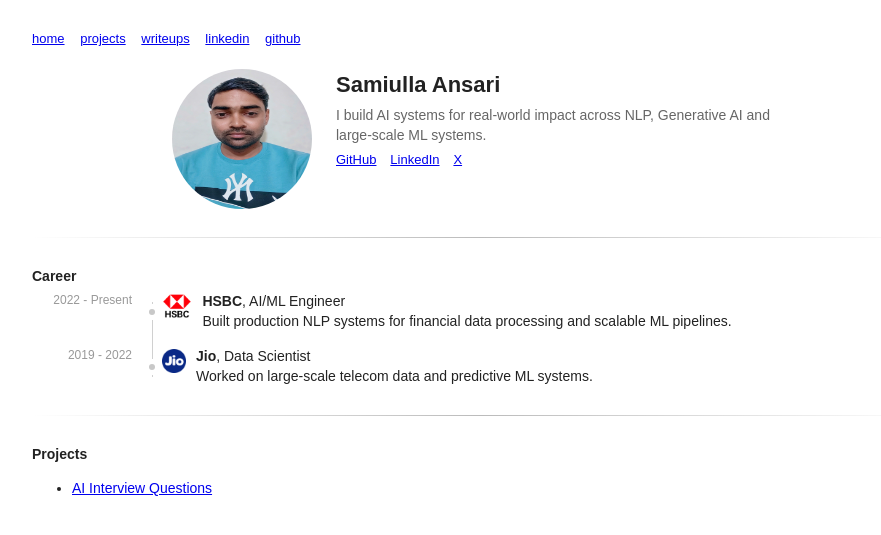
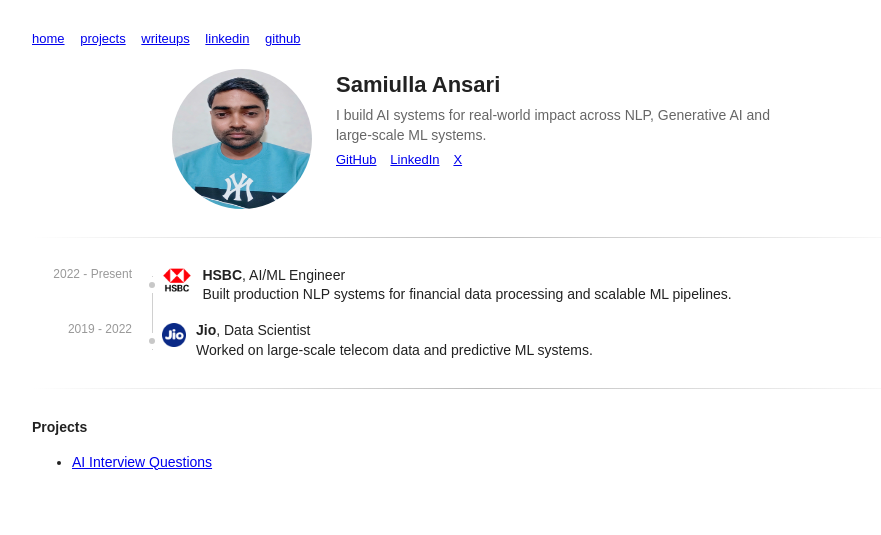
Before and after one commit to samiullaansari/samiullaansari.github.io, a Jekyll site: the page built from index.md, in a window 1280 px wide. Shown: the top 535 px of the page, without its empty margins (158-1039 px from the left). Built offline with Jekyll 4.4.1, drawn with Linux system fonts in a browser that asks for light colours.

Commit message:
Full refinement

```diff
--- a/index.md
+++ b/index.md
@@ -27,8 +27,6 @@
 <div class="divider"></div>
 
 <div class="content-container">
-
-<b>Career</b>
 
 <div class="career">
 
@@ -65,7 +63,11 @@
 <b>Projects</b>
 
 <ul>
-  <li><a href="https://github.com/samiullaansari/AI-Interview-Questions">AI Interview Questions</a></li>
+  <li>
+    <a href="https://github.com/samiullaansari/AI-Interview-Questions">
+      AI Interview Questions
+    </a>
+  </li>
 </ul>
 
 </div>
```
